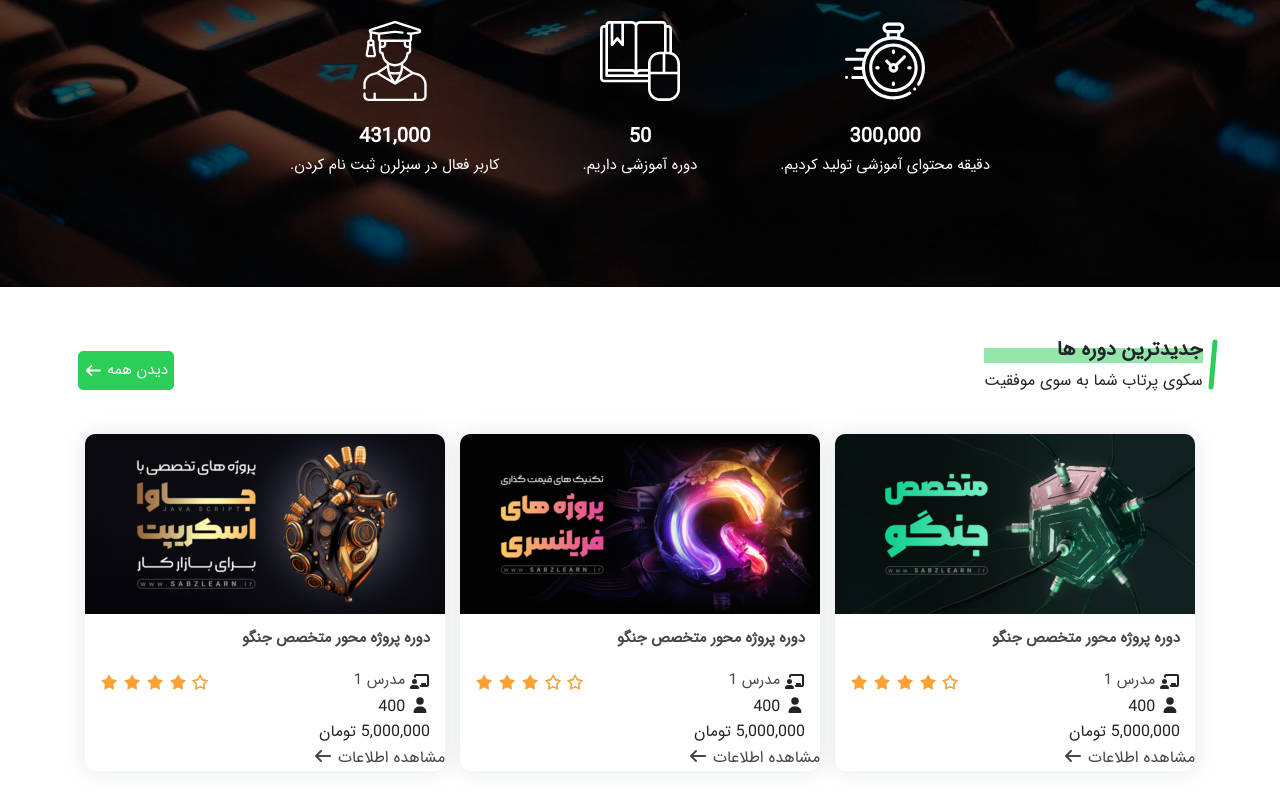
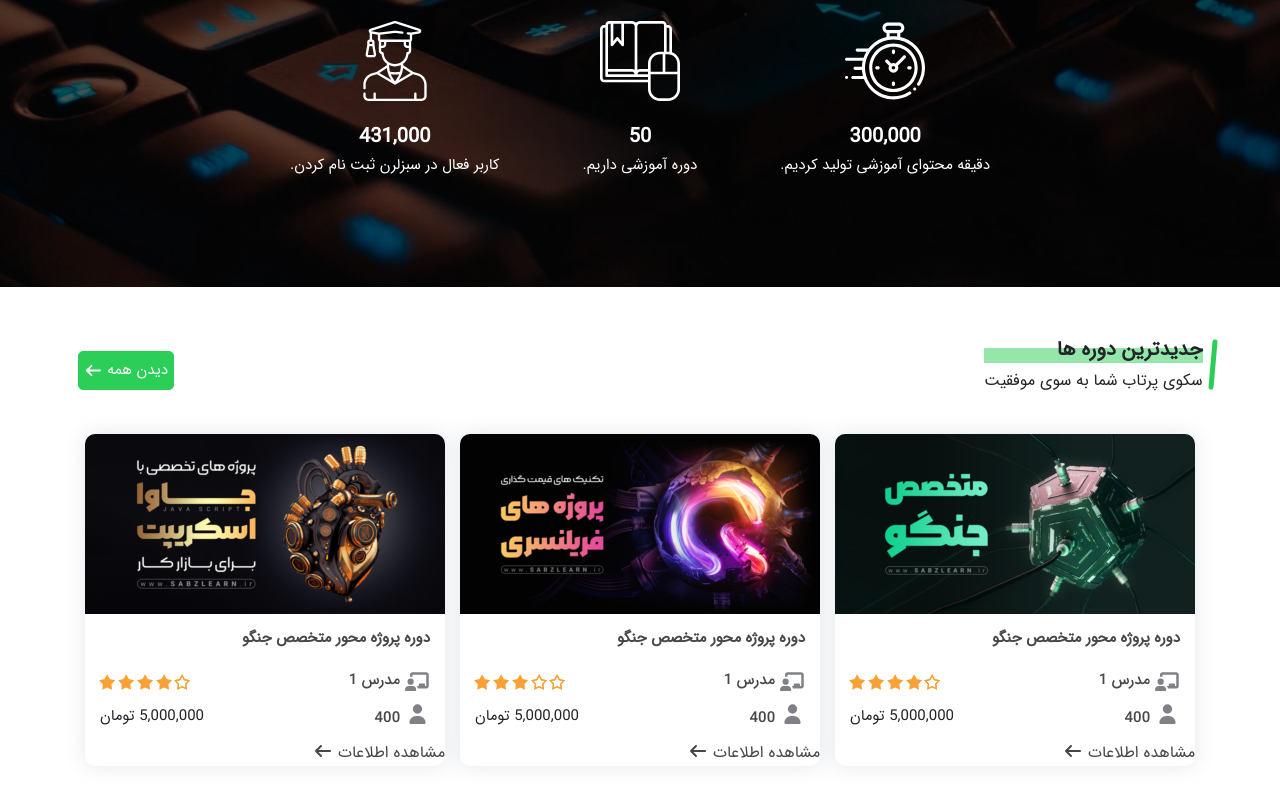
Before and after one commit to Hossein-NP/SabzLearn-Advanced, a plain HTML site: page index.html in a window 1280 px wide. Shown: the part 437-1248 px from the top of the page. Drawn offline with Linux system fonts and the light colour scheme.

Commit message:
course main styles

```diff
--- a/css/index.css
+++ b/css/index.css
@@ -360,9 +360,10 @@ i {
   font-size: var(--fs-h4);
   line-height: var(--lh-tight);
   font-weight: 700;
+  color: var(--dark-color);
 }
 
-.courses-box__rating-teacher {
+.courses-box__rating-teacher, .courses-box__status {
   display: flex;
   align-items: center;
   justify-content: space-between;
@@ -374,10 +375,29 @@ i {
   gap: 0.5rem;
 }
 
-.courses-box__teacher-link {
+.courses-box__teacher-icon, .courses-box__user-icon {
+  color: var(--color-gray-500);
+  font-size: var(--fs-h3);
+}
+
+.courses-box__teacher-link, .courses-box__users-text {
   font-size: var(--fs-h4);
   line-height: var(--lh-tight);
+  color: var(--dark-color);
+  font-family: var(--fn-ir-medium);
+}
 
+.courses-box__rating-img {
+  margin: -0.2rem;
+}
+
+.courses-box__status {
+  margin: 1rem 0;
+}
+
+.courses-box__price {
+  font-size: var(--fs-h4);
+  line-height: var(--lh-tight);
 }
 /*>>>>>>>>>>>>>>>> Finish courses content styles */
 
--- a/css/variables.css
+++ b/css/variables.css
@@ -5,5 +5,10 @@
   --color-gray-100: #f0f2f7;
   --color-gray-500: #7f8187;
   --primary-font: IRANSans;
+  --fn-ir-ultralight: IRANSans_UltraLight;
+  --fn-ir-medium: IRANSans_Medium;
+  --fn-ir-light: IRANSans_Light;
+  --fn-ir-bold: IRANSans_Bold;
+  --fn-ir-black: IRANSans_Black;
   --links-hover-color: #1e53f0;
 }
--- a/index.html
+++ b/index.html
@@ -243,11 +243,11 @@
                     </div>
 
                     <div class="courses-box__rating">
-                      <img src="./images/svgs/star.svg" alt="rating" class="courses-box__rating">
-                      <img src="./images/svgs/star_fill.svg" alt="rating" class="courses-box__rating">
-                      <img src="./images/svgs/star_fill.svg" alt="rating" class="courses-box__rating">
-                      <img src="./images/svgs/star_fill.svg" alt="rating" class="courses-box__rating">
-                      <img src="./images/svgs/star_fill.svg" alt="rating" class="courses-box__rating">
+                      <img src="./images/svgs/star.svg" alt="rating" class="courses-box__rating-img">
+                      <img src="./images/svgs/star_fill.svg" alt="rating" class="courses-box__rating-img">
+                      <img src="./images/svgs/star_fill.svg" alt="rating" class="courses-box__rating-img">
+                      <img src="./images/svgs/star_fill.svg" alt="rating" class="courses-box__rating-img">
+                      <img src="./images/svgs/star_fill.svg" alt="rating" class="courses-box__rating-img">
                     </div>
                   </div>
 
@@ -281,11 +281,11 @@
                     </div>
 
                     <div class="courses-box__rating">
-                      <img src="./images/svgs/star.svg" alt="rating" class="courses-box__rating">
-                      <img src="./images/svgs/star.svg" alt="rating" class="courses-box__rating">
-                      <img src="./images/svgs/star_fill.svg" alt="rating" class="courses-box__rating">
-                      <img src="./images/svgs/star_fill.svg" alt="rating" class="courses-box__rating">
-                      <img src="./images/svgs/star_fill.svg" alt="rating" class="courses-box__rating">
+                      <img src="./images/svgs/star.svg" alt="rating" class="courses-box__rating-img">
+                      <img src="./images/svgs/star.svg" alt="rating" class="courses-box__rating-img">
+                      <img src="./images/svgs/star_fill.svg" alt="rating" class="courses-box__rating-img">
+                      <img src="./images/svgs/star_fill.svg" alt="rating" class="courses-box__rating-img">
+                      <img src="./images/svgs/star_fill.svg" alt="rating" class="courses-box__rating-img">
                     </div>
                   </div>
 
@@ -319,11 +319,11 @@
                     </div>
 
                     <div class="courses-box__rating">
-                      <img src="./images/svgs/star.svg" alt="rating" class="courses-box__rating">
-                      <img src="./images/svgs/star_fill.svg" alt="rating" class="courses-box__rating">
-                      <img src="./images/svgs/star_fill.svg" alt="rating" class="courses-box__rating">
-                      <img src="./images/svgs/star_fill.svg" alt="rating" class="courses-box__rating">
-                      <img src="./images/svgs/star_fill.svg" alt="rating" class="courses-box__rating">
+                      <img src="./images/svgs/star.svg" alt="rating" class="courses-box__rating-img">
+                      <img src="./images/svgs/star_fill.svg" alt="rating" class="courses-box__rating-img">
+                      <img src="./images/svgs/star_fill.svg" alt="rating" class="courses-box__rating-img">
+                      <img src="./images/svgs/star_fill.svg" alt="rating" class="courses-box__rating-img">
+                      <img src="./images/svgs/star_fill.svg" alt="rating" class="courses-box__rating-img">
                     </div>
                   </div>
 
```
